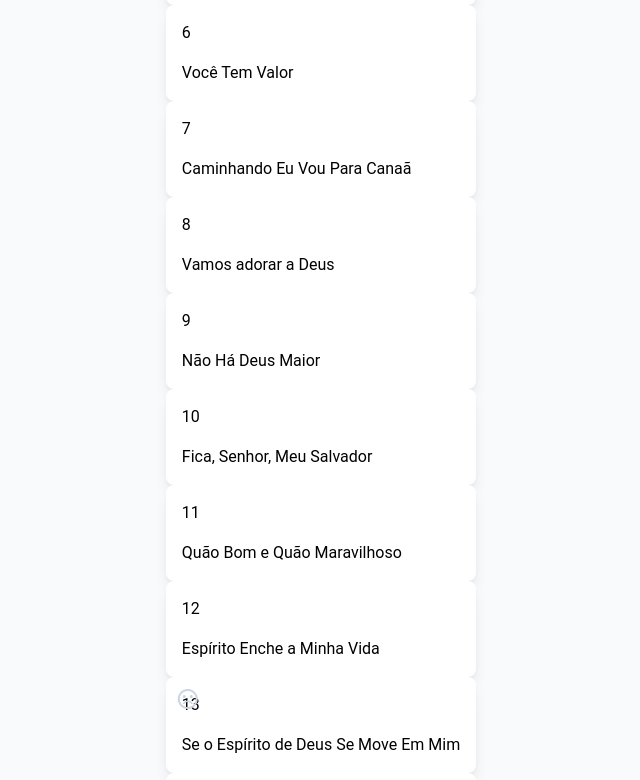
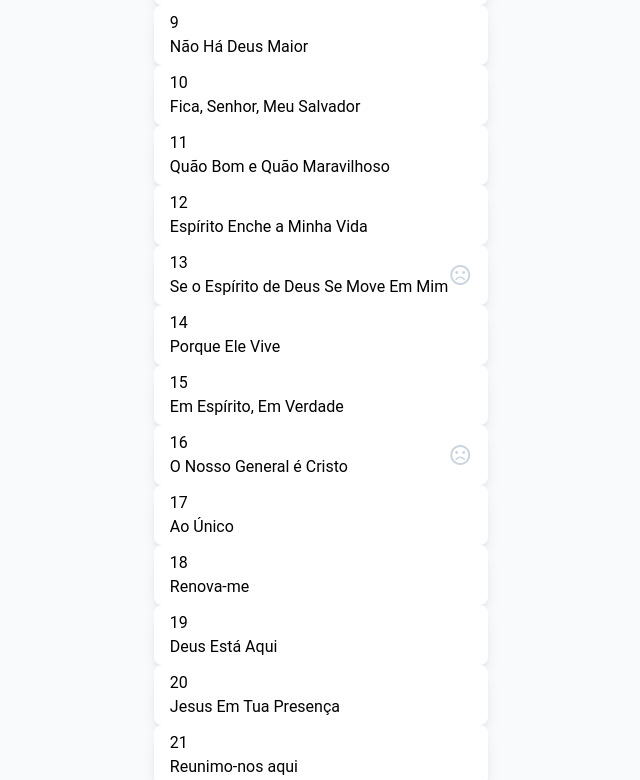
Before and after one commit to thiago-silva-santos/gospeltune, a Nuxt app: page / in a window 1280 px wide. Shown: the part 663-1443 px from the top of the page, without its empty margins (319-959 px from the left). Built offline with nearby package versions, Linux system fonts and the light colour scheme.

Commit message:
Inicia mudanças de design

```diff
--- a/components/SongsCards.vue
+++ b/components/SongsCards.vue
@@ -6,6 +6,7 @@
           <nuxt-link v-if="item.cifra.length > 0"
             :to="item.tipo == 'corinho' ? `/song-view/corinhos/${item.id}` : `/song-view/hinos-harpa-crista/${item.id}`">
             <div class="card_ ">
+              <div class="flex items-center gap-4">
               <div class="song_number text-center font-bold text-lg">
                 {{ item.id }}
               </div>
@@ -13,13 +14,16 @@
                 {{ item.nome }}
               </div>
             </div>
+            </div>
           </nuxt-link>
           <div v-else class="card_">
-            <div class="song_number text-center font-bold text-lg">
-              {{ item.id }}
-            </div>
-            <div class="song_title text-center">
-              {{ item.nome }}
+            <div class="flex items-center gap-4">
+              <div class="song_number text-center font-bold text-lg">
+                {{ item.id }}
+              </div>
+              <div class="song_title text-left text-ellipsis overflow-hidden w-[240px] h-[20px]">
+                {{ item.nome }}
+              </div>
             </div>
             <span class="material-symbols-outlined" id="empty_song">
               sentiment_dissatisfied
@@ -91,8 +95,9 @@ export default {
 </script>
 <style lang="css" scoped>
 .card_ {
-  @apply w-full flex flex-col gap-4 lg:p-4 md:p-4 sm:p-2 p-2 rounded-lg shadow-lg bg-white cursor-pointer relative;
+  @apply w-full flex items-center justify-between lg:p-4 md:p-4 sm:p-2 p-2 rounded-lg shadow-lg bg-white cursor-pointer relative;
   transition: all ease-in-out .3s;
+  max-height: 60px;
 }
 
 .no-results {
@@ -100,9 +105,8 @@ export default {
 }
 
 #empty_song {
-  position: absolute;
   top: 10px;
-  left: 10px;
+  right: 10px;
   @apply w-6 h-6 text-slate-300
 }
 
```
